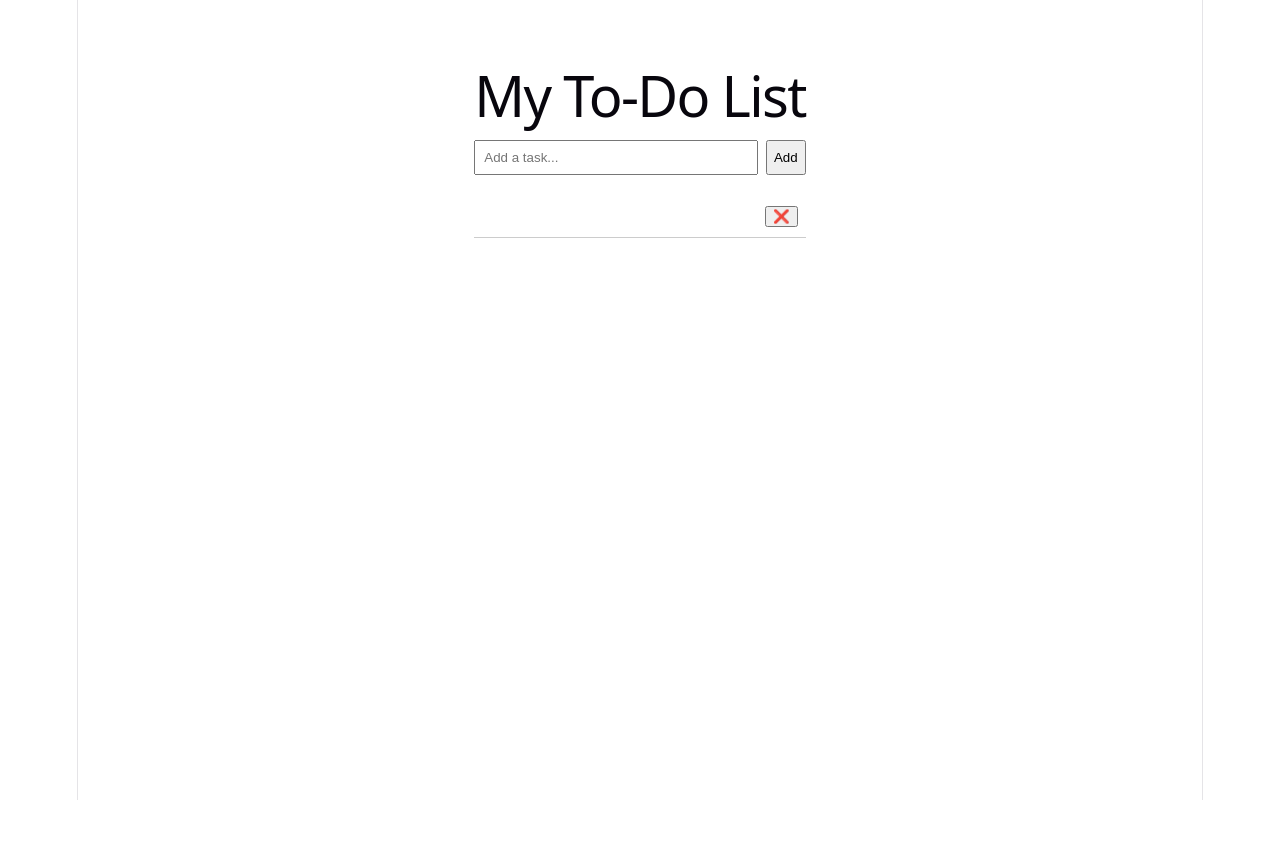
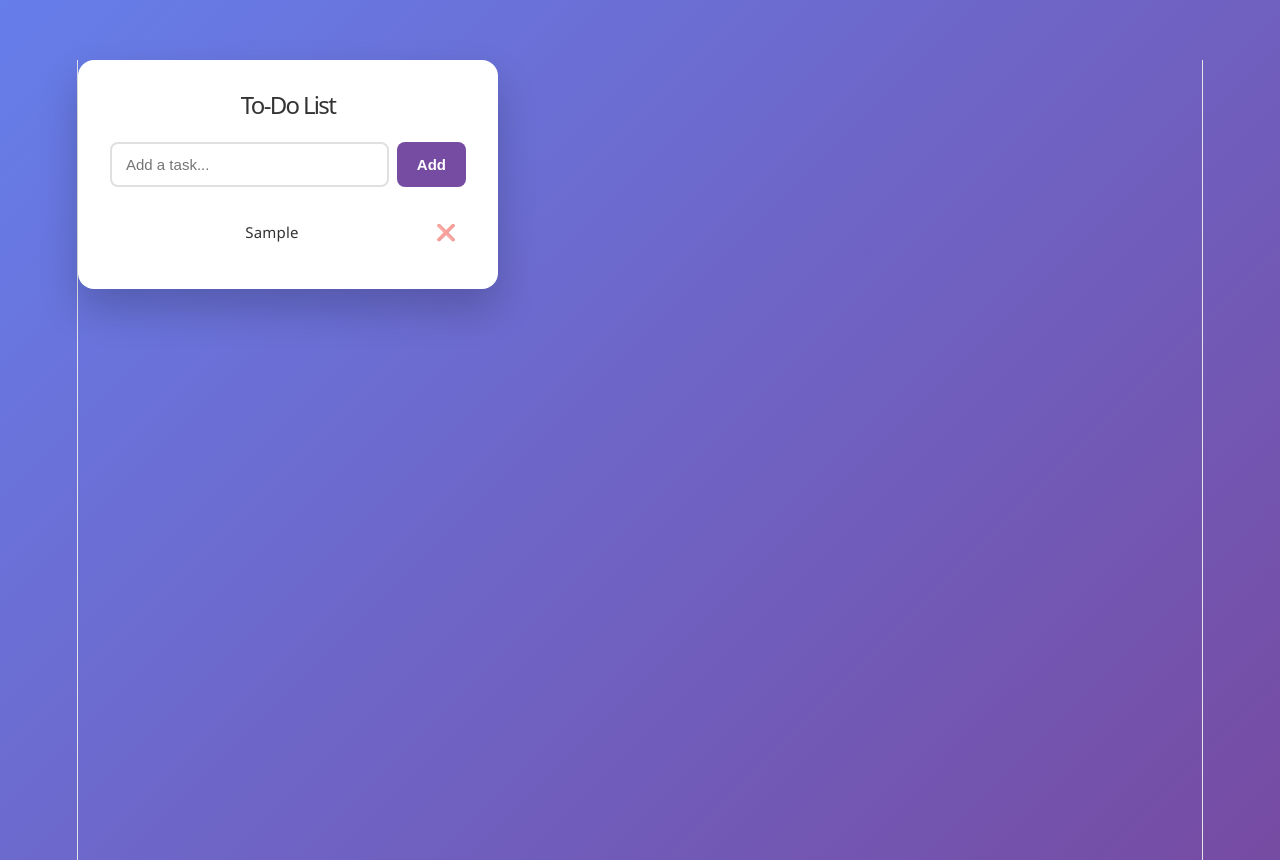
Before and after one commit to Teleinho/react-uebung, a React (Vite) app in the folder vite-react-uebung/: page / in a window 1280 px wide. Both pictures are taken after typing "Sample" into the empty fields and a click on the button "Add". Before the commit the page ends 800 px from the top, so only its background shows below. Built offline with nearby package versions, Linux system fonts and the light colour scheme.

Commit message:
initial changes to css

```diff
--- a/vite-react-uebung/src/App.css
+++ b/vite-react-uebung/src/App.css
@@ -1,184 +1,116 @@
-.counter {
-  font-size: 16px;
-  padding: 5px 10px;
-  border-radius: 5px;
-  color: var(--accent);
-  background: var(--accent-bg);
-  border: 2px solid transparent;
-  transition: border-color 0.3s;
-  margin-bottom: 24px;
-
-  &:hover {
-    border-color: var(--accent-border);
-  }
-  &:focus-visible {
-    outline: 2px solid var(--accent);
-    outline-offset: 2px;
-  }
+* {
+  box-sizing: border-box;
 }
 
-.hero {
-  position: relative;
-
-  .base,
-  .framework,
-  .vite {
-    inset-inline: 0;
-    margin: 0 auto;
+body {
+  margin: 0;
+  min-height: 100vh;
+  display: flex;
+  justify-content: center;
+  align-items: flex-start;
+  padding-top: 60px;
+  background: linear-gradient(135deg, #667eea 0%, #764ba2 100%);
+  font-family: 'Segoe UI', system-ui, sans-serif;
 }
 
-  .base {
-    width: 170px;
-    position: relative;
-    z-index: 0;
+.todo-app {
+  background: white;
+  width: 100%;
+  max-width: 420px;
+  border-radius: 16px;
+  padding: 32px;
+  box-shadow: 0 20px 40px rgba(0, 0, 0, 0.2);
 }
 
-  .framework,
-  .vite {
-    position: absolute;
+.todo-app h1 {
+  margin: 0 0 24px;
+  font-size: 24px;
+  color: #333;
+  text-align: center;
 }
 
-  .framework {
-    z-index: 1;
-    top: 34px;
-    height: 28px;
-    transform: perspective(2000px) rotateZ(300deg) rotateX(44deg) rotateY(39deg)
-      scale(1.4);
+.input-row {
+  display: flex;
+  gap: 8px;
+  margin-bottom: 20px;
 }
 
-  .vite {
-    z-index: 0;
-    top: 107px;
-    height: 26px;
-    width: auto;
-    transform: perspective(2000px) rotateZ(300deg) rotateX(40deg) rotateY(39deg)
-      scale(0.8);
-  }
+.input-row input {
+  flex: 1;
+  padding: 12px 14px;
+  border: 2px solid #e0e0e0;
+  border-radius: 8px;
+  font-size: 15px;
+  outline: none;
+  transition: border-color 0.2s;
 }
 
-#center {
-  display: flex;
-  flex-direction: column;
-  gap: 25px;
-  place-content: center;
-  place-items: center;
-  flex-grow: 1;
-
-  @media (max-width: 1024px) {
-    padding: 32px 20px 24px;
-    gap: 18px;
-  }
+.input-row input:focus {
+  border-color: #764ba2;
 }
 
-#next-steps {
-  display: flex;
-  border-top: 1px solid var(--border);
-  text-align: left;
-
-  & > div {
-    flex: 1 1 0;
-    padding: 32px;
-    @media (max-width: 1024px) {
-      padding: 24px 20px;
-    }
+.input-row button {
+  padding: 12px 20px;
+  border: none;
+  border-radius: 8px;
+  background: #764ba2;
+  color: white;
+  font-size: 15px;
+  font-weight: 600;
+  cursor: pointer;
+  transition: background 0.2s;
 }
 
-  .icon {
-    margin-bottom: 16px;
-    width: 22px;
-    height: 22px;
+.input-row button:hover {
+  background: #5f3a85;
 }
 
-  @media (max-width: 1024px) {
-    flex-direction: column;
-    text-align: center;
-  }
+.task-list {
+  list-style: none;
+  padding: 0;
+  margin: 0;
 }
 
-#docs {
-  border-right: 1px solid var(--border);
-
-  @media (max-width: 1024px) {
-    border-right: none;
-    border-bottom: 1px solid var(--border);
-  }
+.task-item {
+  display: flex;
+  justify-content: space-between;
+  align-items: center;
+  padding: 12px 4px;
+  border-bottom: 1px solid #eee;
 }
 
-#next-steps ul {
-  list-style: none;
-  padding: 0;
-  display: flex;
-  gap: 8px;
-  margin: 32px 0 0;
-
-  .logo {
-    height: 18px;
+.task-item:last-child {
+  border-bottom: none;
 }
 
-  a {
-    color: var(--text-h);
-    font-size: 16px;
-    border-radius: 6px;
-    background: var(--social-bg);
-    display: flex;
-    padding: 6px 12px;
-    align-items: center;
-    gap: 8px;
-    text-decoration: none;
-    transition: box-shadow 0.3s;
-
-    &:hover {
-      box-shadow: var(--shadow);
-    }
-    .button-icon {
-      height: 18px;
-      width: 18px;
-    }
+.task-text {
+  cursor: pointer;
+  font-size: 15px;
+  color: #333;
+  flex: 1;
 }
 
-  @media (max-width: 1024px) {
-    margin-top: 20px;
-    flex-wrap: wrap;
-    justify-content: center;
-
-    li {
-      flex: 1 1 calc(50% - 8px);
+.task-text.done {
+  text-decoration: line-through;
+  color: #aaa;
 }
 
-    a {
-      width: 100%;
-      justify-content: center;
-      box-sizing: border-box;
-    }
-  }
+.delete-btn {
+  background: none;
+  border: none;
+  cursor: pointer;
+  font-size: 16px;
+  opacity: 0.5;
+  transition: opacity 0.2s;
 }
 
-#spacer {
-  height: 88px;
-  border-top: 1px solid var(--border);
-  @media (max-width: 1024px) {
-    height: 48px;
-  }
+.delete-btn:hover {
+  opacity: 1;
 }
 
-.ticks {
-  position: relative;
-  width: 100%;
-
-  &::before,
-  &::after {
-    content: '';
-    position: absolute;
-    top: -4.5px;
-    border: 5px solid transparent;
+.empty-message {
+  text-align: center;
+  color: #999;
+  padding: 20px 0;
+  font-size: 14px;
 }
-
-  &::before {
-    left: 0;
-    border-left-color: var(--border);
-  }
-  &::after {
-    right: 0;
-    border-right-color: var(--border);
-  }
-}
--- a/vite-react-uebung/src/App.jsx
+++ b/vite-react-uebung/src/App.jsx
@@ -1,4 +1,5 @@
 import { useState } from 'react';
+import './App.css';
 
 function App() {
   const [tasks, setTasks] = useState([]);
@@ -21,46 +22,38 @@ function App() {
   }
 
   return (
-    <div style={{ maxWidth: '400px', margin: '50px auto', fontFamily: 'sans-serif' }}>
-      <h1>My To-Do List</h1>
+    <div className="todo-app">
+      <h1>To-Do List</h1>
 
-      <div style={{ display: 'flex', gap: '8px' }}>
+      <div className="input-row">
         <input
           value={input}
           onChange={(e) => setInput(e.target.value)}
           onKeyDown={(e) => e.key === 'Enter' && addTask()}
           placeholder="Add a task..."
-          style={{ flex: 1, padding: '8px' }}
         />
         <button onClick={addTask}>Add</button>
       </div>
 
-      <ul style={{ listStyle: 'none', padding: 0, marginTop: '20px' }}>
+      {tasks.length === 0 ? (
+        <p className="empty-message">No tasks yet — add one above!</p>
+      ) : (
+        <ul className="task-list">
           {tasks.map((task, index) => (
-          <li
-            key={index}
-            style={{
-              display: 'flex',
-              justifyContent: 'space-between',
-              alignItems: 'center',
-              padding: '8px',
-              borderBottom: '1px solid #ccc',
-            }}
-          >
+            <li className="task-item" key={index}>
               <span
+                className={`task-text ${task.done ? 'done' : ''}`}
                 onClick={() => toggleTask(index)}
-              style={{
-                textDecoration: task.done ? 'line-through' : 'none',
-                cursor: 'pointer',
-                color: task.done ? 'gray' : 'white',
-              }}
               >
                 {task.text}
               </span>
-            <button onClick={() => deleteTask(index)}>❌</button>
+              <button className="delete-btn" onClick={() => deleteTask(index)}>
+                ❌
+              </button>
             </li>
           ))}
         </ul>
+      )}
     </div>
   );
 }
```
Lines whose indentation alone changed are shown as unchanged.
